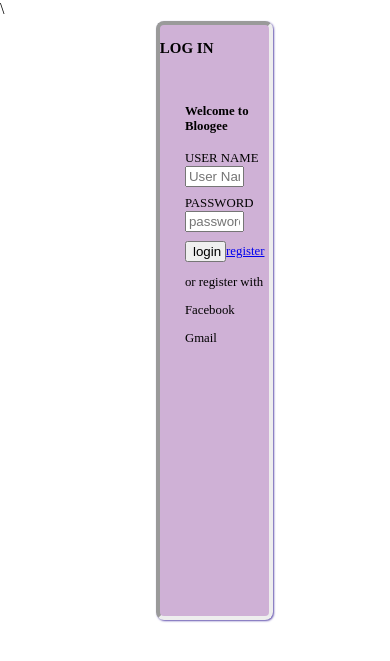
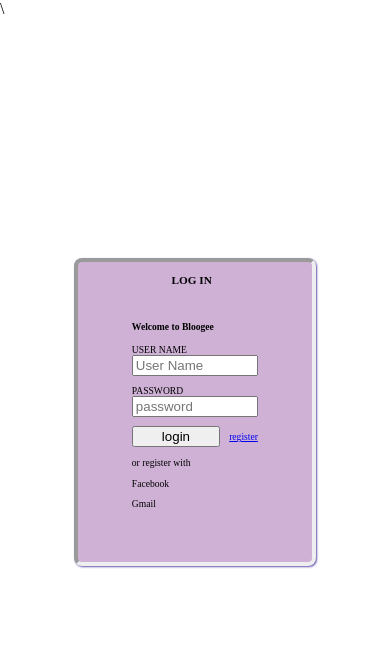
Before and after one commit to nomnom0418/WD66P_Group_9_Activities, a PHP site: page /form.html in a window 390 px wide. Shown: the top 661 px of the page. Run offline with PHP 8.4, Linux system fonts and the light colour scheme.

Commit message:
done responsiveness-starting DOM

```diff
--- a/Serato_Edmond/activity6/form.css
+++ b/Serato_Edmond/activity6/form.css
@@ -3,10 +3,17 @@
   padding: 0;
   box-sizing: border-box;
 }
+h3{
+  margin-left: 40%;
+}
+h4{
+  padding-left: 10%;
+}
 form{
   position: fixed;
-  bottom: 25%;
-  right: 30%;
+  bottom: 50%;
+  right: 50%;
+  transform: translate(50%, 50%);
   background-color: rgb(207, 177, 214);
   color: var(--fontColor);
   border-style: outset;
@@ -16,7 +23,7 @@
   border-color: solid #6554af;
   box-shadow: 1px 1px 2px #6554af;
   width: 28%;
-  height: 70%;
+  height: 300px;
   font-size: .8rem;
 }
 .formContainer{
@@ -34,3 +41,56 @@
 input{
   width: 70%;
 }
+@media screen and (max-width: 920px) {
+  h3{
+    margin-left: 36%;
+  }
+}
+@media screen and (max-width: 920px) {
+  h4{
+    margin-left: -8%;
+  }
+  form{
+    font-size: .7rem;
+    width: 32%;
+  }
+}
+
+@media screen and (max-width: 720px) {
+  h3{
+    margin-left: 35%;
+  }
+  h4{
+    margin-left: -10%;
+  }
+  form{
+    font-size: .6rem;
+    width: 40%;
+  }
+}
+@media screen and (max-width: 620px) {
+  h3{
+    margin-left: 40%;
+  }
+  form{
+    font-size: .6rem;
+    width: 50%;
+  }
+}
+@media screen and (max-width: 540px) {
+  h3{
+    margin-left: 40%;
+  }
+  form{
+    font-size: .6rem;
+    width: 60%;
+  }
+}
+@media screen and (max-width: 420px) {
+  h3{
+    margin-left: 40%;
+  }
+  form{
+    font-size: .6rem;
+  }
+}
--- a/Serato_Edmond/activity6/form.js
+++ b/Serato_Edmond/activity6/form.js
@@ -0,0 +1,2 @@
+let myUserName = document.getElementById("userName").value;
+let myPassword = document.getElementById("password").value;
```
